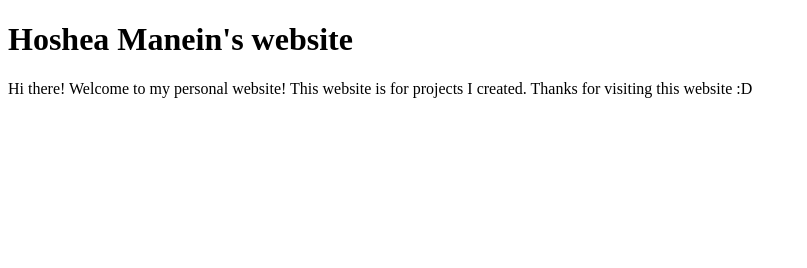
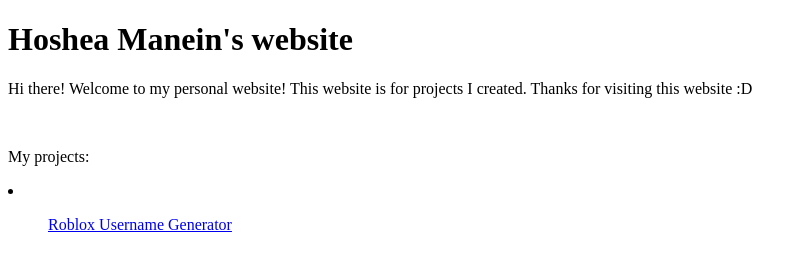
Before and after one commit to h0shea/h0shea.github.io, a plain HTML site: page index.html in a window 1280 px wide. Shown: the whole page, without its empty margins (0-807 px from the left). Drawn offline with Linux system fonts and the light colour scheme.

Commit message:
Update index.html

```diff
--- a/index.html
+++ b/index.html
@@ -7,5 +7,12 @@
     <body>
         <h1>Hoshea Manein's website</h1>
         <p>Hi there! Welcome to my personal website! This website is for projects I created. Thanks for visiting this website :D</p>
+        <br>
+        <p>My projects:</p>
+        <li>
+            <ul>
+                <a href="https://h0shea.github.io/roblox-username-generator/">Roblox Username Generator</a>
+            </ul>
+        </li>
     </body>
 </html>
```
